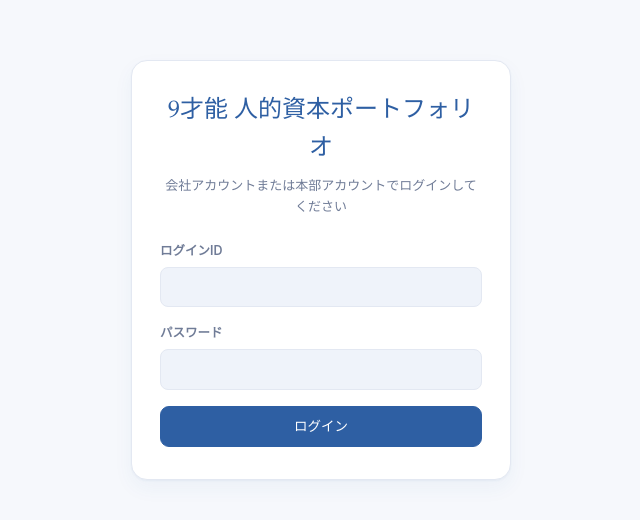
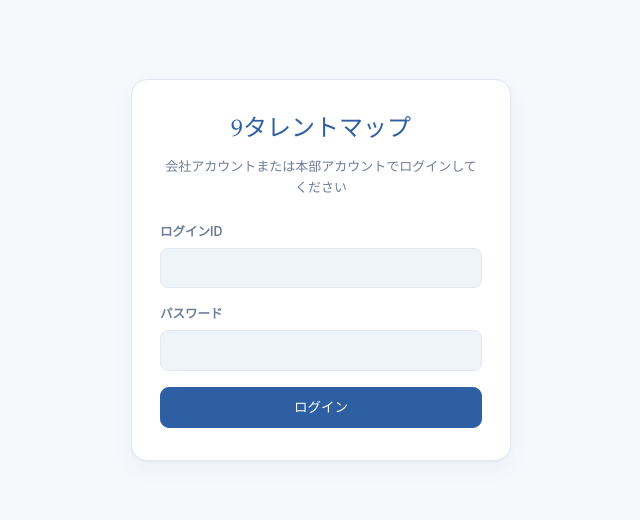
Before and after one commit to alohoasol-ops/talent9-webapp, a Next.js app: page /login in a window 1280 px wide. Shown: the part 130-650 px from the top of the page, without its empty margins (319-959 px from the left). Built offline with nearby package versions, Linux system fonts and the light colour scheme.

Commit message:
Update heading text in login page

```diff
--- a/src/app/login/page.tsx
+++ b/src/app/login/page.tsx
@@ -9,7 +9,7 @@ export default function LoginPage() {
   return (
     <div className="auth-shell">
       <div className="auth-card">
-        <h1 className="font-display">9才能 人的資本ポートフォリオ</h1>
+        <h1 className="font-display">9タレントマップ</h1>
         <p className="sub">会社アカウントまたは本部アカウントでログインしてください</p>
         <form action={formAction}>
           <div className="name-field">
```
